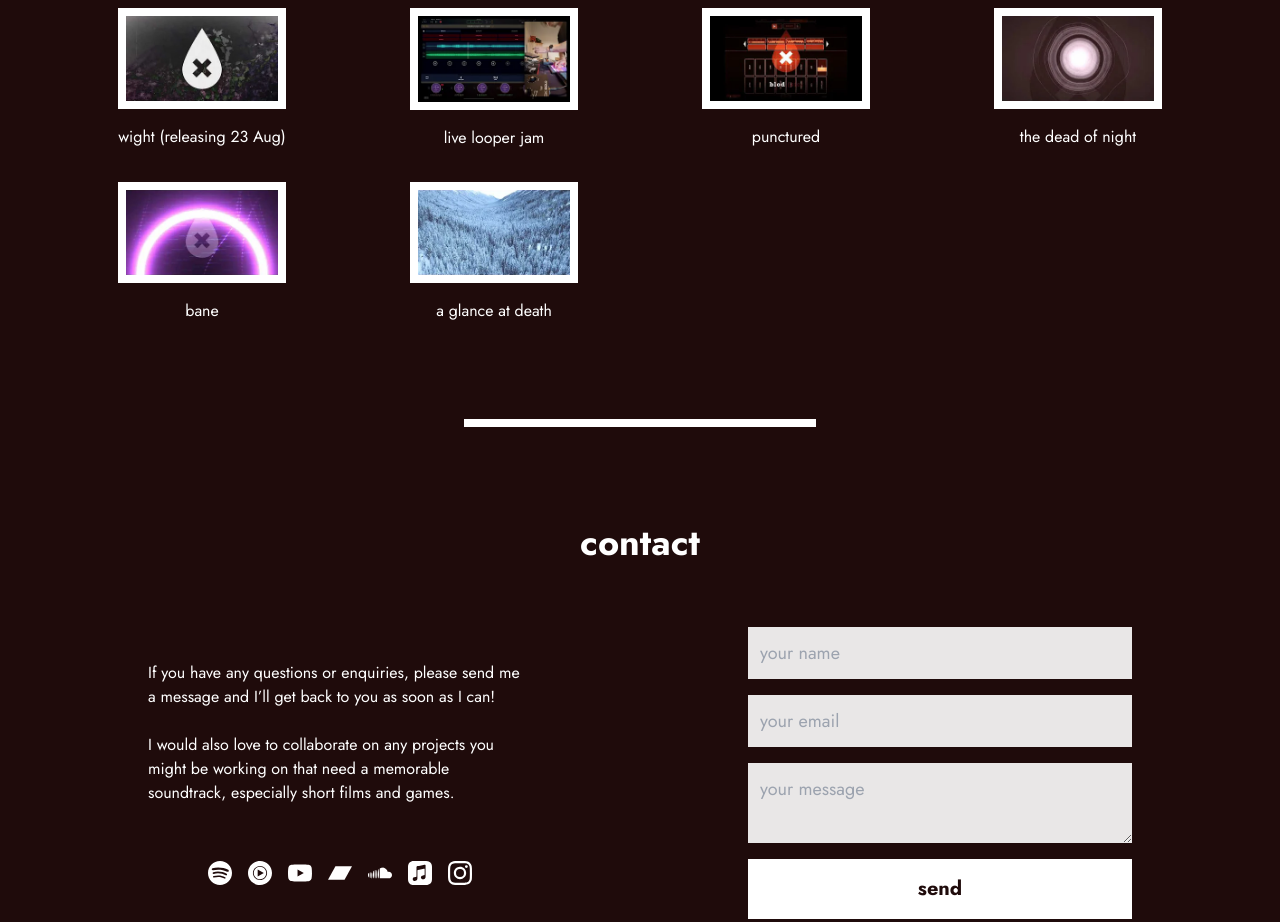
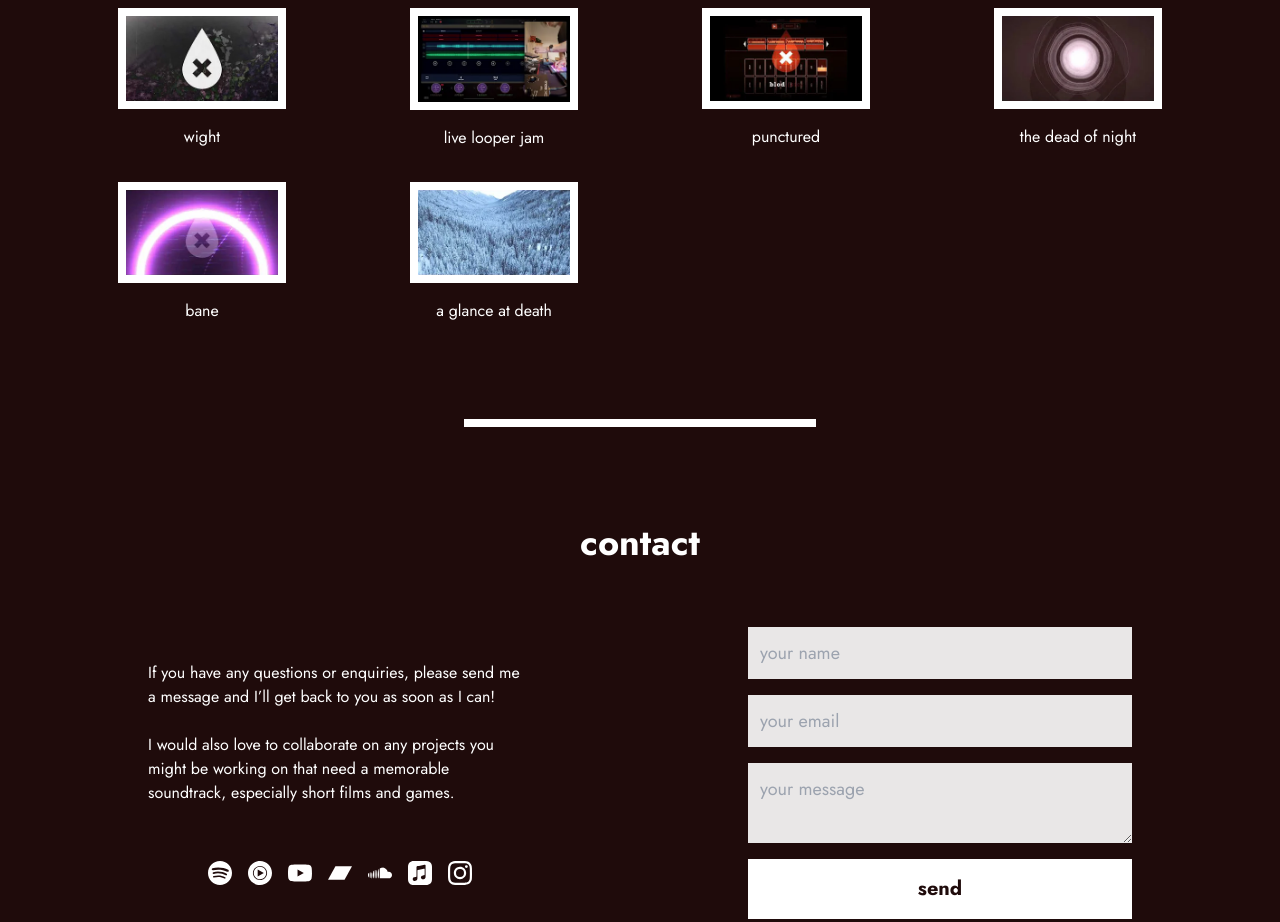
Before and after one commit to Cryptacular/blod-sic, a Next.js app: page / in a window 1280 px wide. Shown: the part 2120-3042 px from the top of the page. Built offline with nearby package versions, Linux system fonts and the light colour scheme.

Commit message:
Update music video title

```diff
--- a/src/data/musicVideos.ts
+++ b/src/data/musicVideos.ts
@@ -2,7 +2,7 @@ import { MusicVideo } from "@/models/MusicVideo";
 
 const musicVideos: MusicVideo[] = [
   {
-    name: "wight (releasing 23 Aug)",
+    name: "wight",
     url: "https://www.youtube.com/watch?v=8v3P8F63H_4",
     thumbnailUrl: "/images/videos/wight.webp",
   },
```
